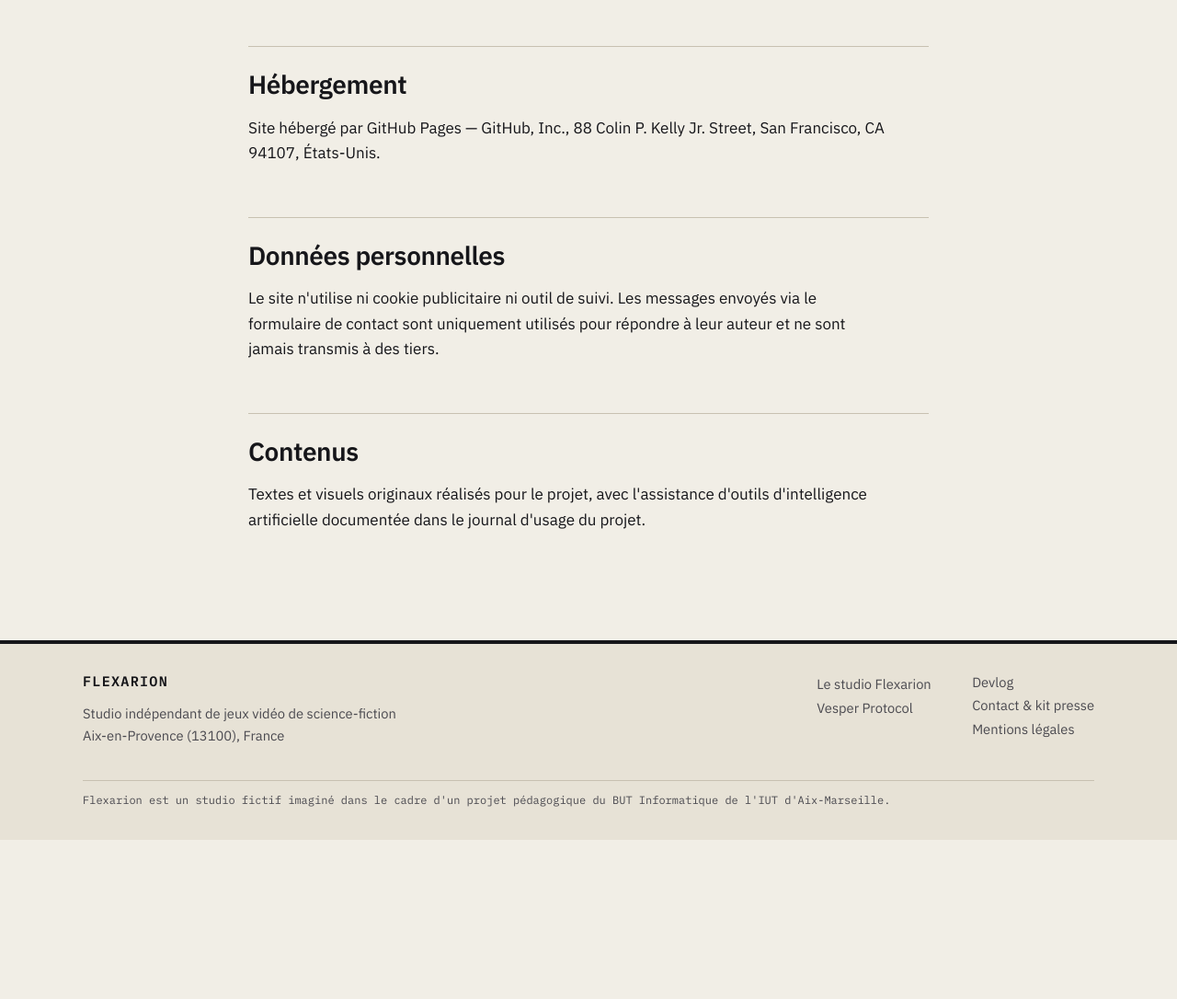
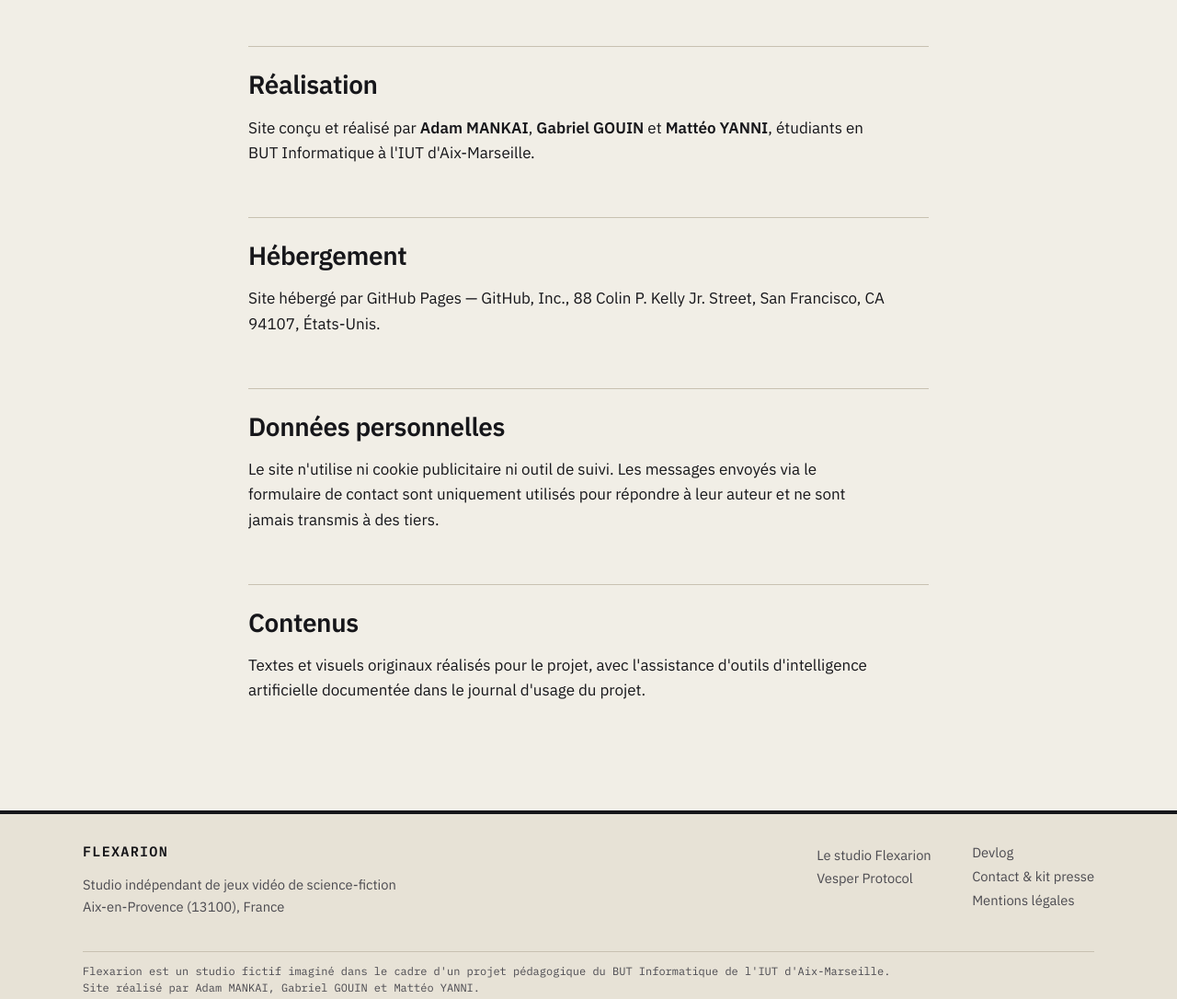
Before and after one commit to flexarion-studio/flexarion-studio.github.io, a plain HTML site: page mentions-legales/index.html in a window 1280 px wide. Shown: the part 500-1586 px from the top of the page at 92% size. Before the commit the page ends 1413 px from the top, so only its background shows below. Drawn offline with Linux system fonts and the light colour scheme.

Commit message:
Ajout créateurs du site

```diff
--- a/mentions-legales/index.html
+++ b/mentions-legales/index.html
@@ -46,6 +46,9 @@
   <p>Ce site présente Flexarion, un studio de jeux vidéo <strong>fictif</strong> créé dans le cadre d'un projet
   pédagogique de communication et de référencement du BUT Informatique de l'IUT d'Aix-Marseille.
   Les personnes, le jeu et les chiffres présentés sont imaginaires.</p>
+  <h2>Réalisation</h2>
+  <p>Site conçu et réalisé par <strong>Adam MANKAI</strong>, <strong>Gabriel GOUIN</strong> et <strong>Mattéo YANNI</strong>,
+  étudiants en BUT Informatique à l'IUT d'Aix-Marseille.</p>
   <h2>Hébergement</h2>
   <p>Site hébergé par GitHub Pages — GitHub, Inc., 88 Colin P. Kelly Jr. Street, San Francisco, CA 94107, États-Unis.</p>
   <h2>Données personnelles</h2>
@@ -73,7 +76,7 @@
       </ul>
     </nav>
   </div>
-  <p class="wrap edu">Flexarion est un studio fictif imaginé dans le cadre d'un projet pédagogique du BUT Informatique de l'IUT d'Aix-Marseille.</p>
+  <p class="wrap edu">Flexarion est un studio fictif imaginé dans le cadre d'un projet pédagogique du BUT Informatique de l'IUT d'Aix-Marseille.<br>Site réalisé par Adam MANKAI, Gabriel GOUIN et Mattéo YANNI.</p>
 </footer>
 </body>
 </html>
```
Also changed, not shown: contact/index.html (+1 -1 lines), devlog/ia-gardiens-aliens/index.html (+1 -1 lines), devlog/index.html (+1 -1 lines), devlog/optimisation-shaders-nebuleuse/index.html (+1 -1 lines), index.html (+2 -2 lines), studio/index.html (+1 -1 lines), vesper-protocol/index.html (+1 -1 lines).
